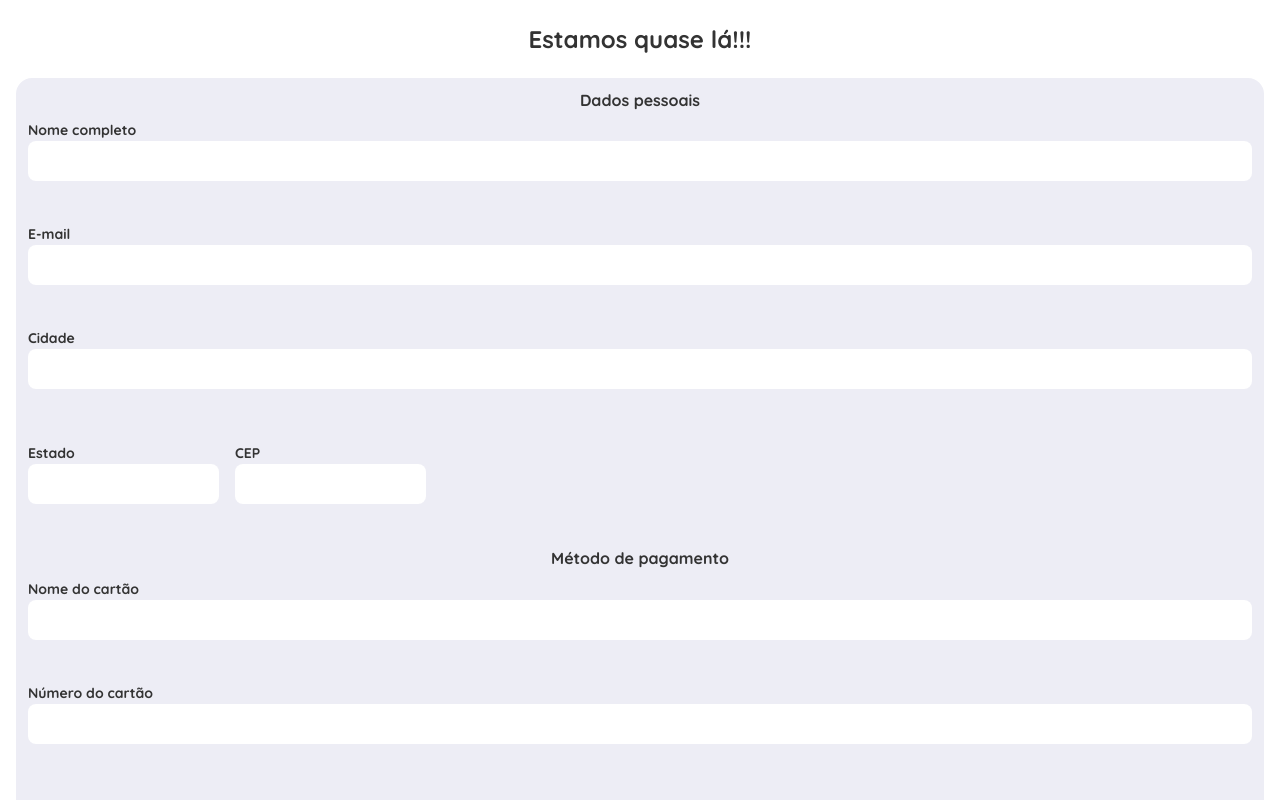
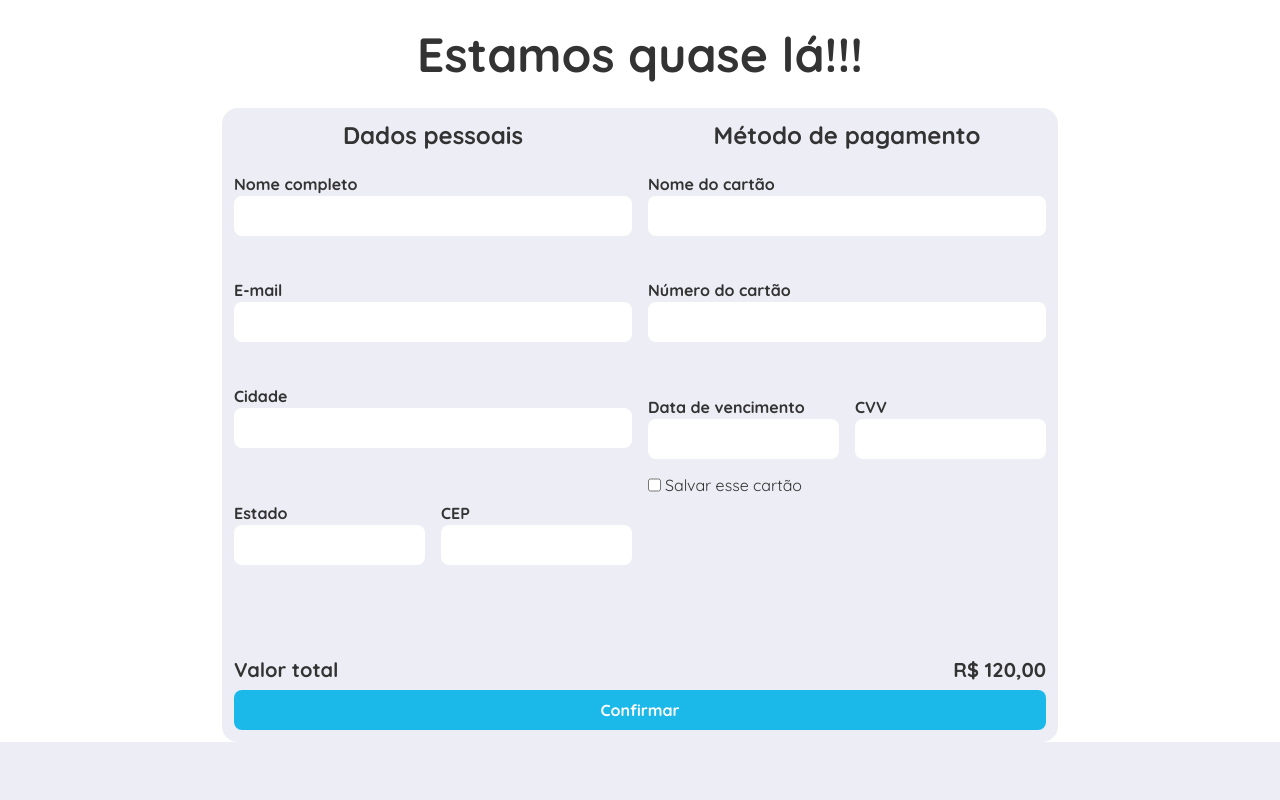
Before and after one commit to MauroSilvino/Tabela-Engenharia, a React (Vite) app in the folder frontend/: page /payment in a window 1280 px wide. Shown: the top 800 px of the page. Built offline with nearby package versions, Linux system fonts and the light colour scheme.

Commit message:
added react-hook-form validation to paymento form

```diff
--- a/frontend/src/pages/payment/Payment.module.scss
+++ b/frontend/src/pages/payment/Payment.module.scss
@@ -1,13 +1,15 @@
 .container {
+  width: 100vw;
+  // height: 100vh;
   background: var(--white);
   display: flex;
   flex-direction: column;
   text-align: center;
-}
 
-.title {
-  font-size: 1.5rem;
-  margin: 1.5rem 0;
+  .title {
+    font-size: 1.5rem;
+    margin: 1.5rem 0;
+  }
 }
 
 .form {
@@ -15,9 +17,12 @@
   padding: 0.75rem;
   margin: 0 1rem;
   border-radius: 16px;
+  max-width: 1220px;
+  margin: 0 auto;
 
   h2 {
     font-size: 1rem;
+    margin-bottom: 1.5rem;
   }
 }
 
@@ -27,6 +32,11 @@
   display: flex;
   flex-direction: column;
   text-align: start;
+
+  .inputError {
+    font-size: 0.85rem;
+    color: red;
+  }
 
   label {
     font-size: 0.875rem;
@@ -71,3 +81,32 @@
   font-size: 1rem;
   margin-top: 0.5rem;
 }
+
+@media (min-width: 800px) {
+  .container {
+    .title {
+      font-size: 3rem;
+    }
+  }
+
+  .form {
+    h2 {
+      font-size: 1.5rem;
+    }
+
+    .inputsArea {
+      display: flex;
+      gap: 1rem;
+
+      .inputContainer {
+        label {
+          font-size: 1rem;
+        }
+      }
+    }
+
+    .totalValue {
+      font-size: 1.25rem;
+    }
+  }
+}
--- a/frontend/src/pages/payment/index.tsx
+++ b/frontend/src/pages/payment/index.tsx
@@ -1,35 +1,115 @@
 import styles from "./Payment.module.scss";
+import * as yup from "yup";
+import { FieldValues, SubmitHandler, useForm } from "react-hook-form";
+import { yupResolver } from "@hookform/resolvers/yup";
+
+interface PaymentFormSchema {
+  name: string;
+  email: string;
+  city: string;
+  state: string;
+  cep: number;
+  cardName: string;
+  cardNumber: number;
+  cardValidDate: number;
+  cvv: number;
+  saveCard: boolean;
+}
+
+const paymentFormSchema = yup
+  .object()
+  .shape({
+    name: yup.string().required("Nome completo é obrigatório."),
+    email: yup
+      .string()
+      .email("Email inválido")
+      .required("Email é obrigatório."),
+    city: yup.string().required("Cidade é obrigatório."),
+    state: yup.string().required("Estado é obrigatório."),
+    cep: yup.string().length(8, "O CEP deve ter 8 números."),
+    cardName: yup.string().required("Nome do cartão é obrigatório."),
+    cardNumber: yup
+      .string()
+      .length(13 || 16, "Número do cartão deve ter entre 13 e 16 dígitos."),
+    cardValidDate: yup
+      .string()
+      .length(6, "Data de vecimento deve ter 6 dígitos."),
+    cvv: yup.string().length(3, "CVV deve ter 3 dígitos."),
+    saveCard: yup.boolean().default(false),
+  })
+  .required();
 
 export const Payment = () => {
+  const {
+    register,
+    handleSubmit,
+    formState: { errors, isSubmitting },
+  } = useForm<PaymentFormSchema>({
+    resolver: yupResolver(paymentFormSchema),
+  });
+
+  const handleFormSubmit: SubmitHandler<FieldValues> = (data) => {
+    console.log(data);
+  };
+
   return (
     <section className={styles.container}>
       <h1 className={styles.title}>Estamos quase lá!!!</h1>
 
-      <form className={styles.form}>
+      <form onSubmit={handleSubmit(handleFormSubmit)} className={styles.form}>
+        <section className={styles.inputsArea}>
           <div className={styles.userData}>
             <h2>Dados pessoais</h2>
 
             <div className={styles.inputContainer}>
               <label htmlFor="fullName">Nome completo</label>
-            <input type="text" id="fullName" />
+              {errors.name && (
+                <span className={styles.inputError}>{errors.name.message}</span>
+              )}
+              <input
+                type="text"
+                id="fullName"
+                {...register("name", { required: true })}
+              />
             </div>
+
             <div className={styles.inputContainer}>
               <label htmlFor="email">E-mail</label>
-            <input type="email" id="email" />
+              {errors.email && (
+                <span className={styles.inputError}>
+                  {errors.email.message}
+                </span>
+              )}
+              <input type="email" id="email" {...register("email")} />
             </div>
+
             <div className={styles.inputContainer}>
               <label htmlFor="city">Cidade</label>
-            <input type="text" id="city" />
+              {errors.city && (
+                <span className={styles.inputError}>{errors.city.message}</span>
+              )}
+              <input type="text" id="city" {...register("city")} />
             </div>
+
             <div className={styles.doubleInput}>
               <div className={styles.inputContainer}>
                 <label htmlFor="state">Estado</label>
-              <input type="text" id="state" />
+                {errors.state && (
+                  <span className={styles.inputError}>
+                    {errors.state.message}
+                  </span>
+                )}
+                <input type="text" id="state" {...register("state")} />
               </div>
 
               <div className={styles.inputContainer}>
                 <label htmlFor="cep">CEP</label>
-              <input type="text" id="cep" />
+                {errors.cep && (
+                  <span className={styles.inputError}>
+                    {errors.cep.message}
+                  </span>
+                )}
+                <input type="text" id="cep" {...register("cep")} />
               </div>
             </div>
           </div>
@@ -39,35 +119,55 @@ export const Payment = () => {
 
             <div className={styles.inputContainer}>
               <label htmlFor="cardName">Nome do cartão</label>
-            <input type="text" id="cardName" />
+              {errors.cardName && (
+                <span className={styles.inputError}>
+                  {errors.cardName.message}
+                </span>
+              )}
+              <input type="text" id="cardName" {...register("cardName")} />
             </div>
 
             <div className={styles.inputContainer}>
               <label htmlFor="cardNumber">Número do cartão</label>
-            <input type="number" id="cardNumber" />
+              {errors.cardNumber && (
+                <span className={styles.inputError}>
+                  {errors.cardNumber.message}
+                </span>
+              )}
+              <input type="text" id="cardNumber" {...register("cardNumber")} />
             </div>
 
             <div className={styles.doubleInput}>
               <div className={styles.inputContainer}>
                 <label htmlFor="date">Data de vencimento</label>
-              <input type="text" id="date" />
+                {errors.cardValidDate && (
+                  <span className={styles.inputError}>
+                    {errors.cardValidDate.message}
+                  </span>
+                )}
+                <input type="text" id="date" {...register("cardValidDate")} />
               </div>
 
               <div className={styles.inputContainer}>
                 <label htmlFor="cvv">CVV</label>
-              <input type="number" id="cvv" />
+                {errors.cvv && (
+                  <span className={styles.inputError}>
+                    {errors.cvv.message}
+                  </span>
+                )}
+                <input type="text" id="cvv" {...register("cvv")} />
               </div>
             </div>
 
             <div className={styles.saveCard}>
-            <input type="checkbox" id="saveCard" />
+              <input type="checkbox" id="saveCard" {...register("saveCard")} />
               <label htmlFor="saveCard">Salvar esse cartão</label>
             </div>
-
+          </div>
+        </section>
         <div className={styles.totalValue}>
           <span>Valor total</span>
           <span>R$ 120,00</span>
-          </div>
         </div>
 
         <button className={styles.submitBtn}>Confirmar</button>
```
Lines whose indentation alone changed are shown as unchanged.
